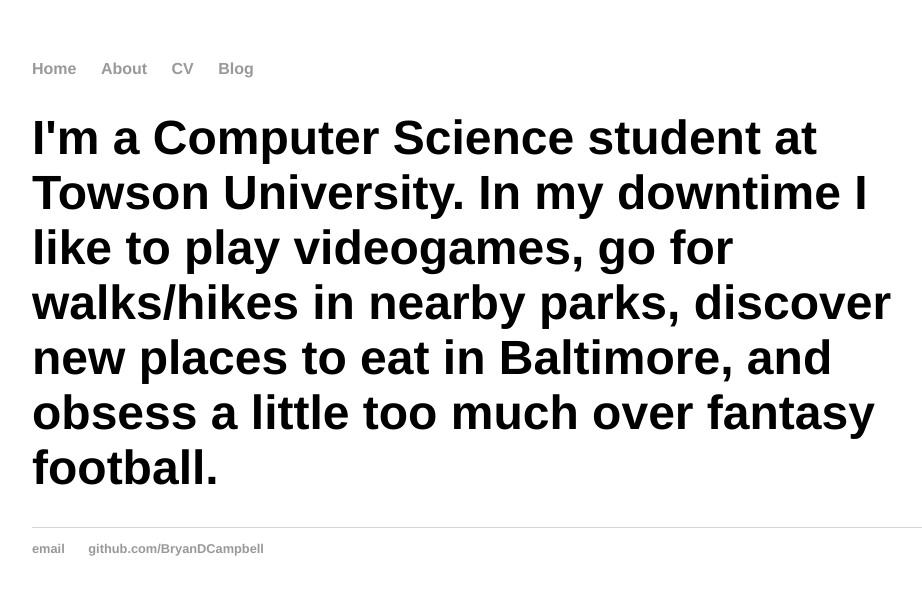
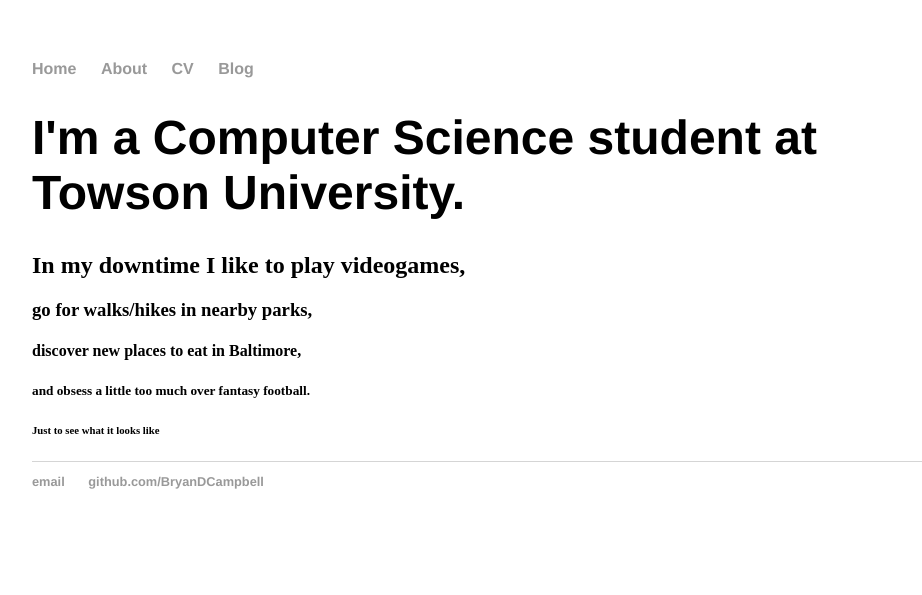
Before and after one commit to BryanDCampbell/BryanDCampbell.github.io, a Jekyll site: the page built from about/index.html, in a window 1280 px wide. Shown: the top 595 px of the page, without its empty margins (160-1082 px from the left). Built offline with Jekyll 4.4.1, drawn with Linux system fonts in a browser that asks for light colours.

Commit message:
Update index.html

```diff
--- a/about/index.html
+++ b/about/index.html
@@ -3,5 +3,10 @@
 title: About Me
 ---
 <div class="blurb">
-	<h1>I'm a Computer Science student at Towson University. In my downtime I like to play videogames, go for walks/hikes in nearby parks, discover new places to eat in Baltimore, and obsess a little too much over fantasy football.</h1>
+	<h1>I'm a Computer Science student at Towson University.</h1>
+	<h2> In my downtime I like to play videogames, </h2>
+	<h3>go for walks/hikes in nearby parks,</h3>
+	<h4>discover new places to eat in Baltimore, </h4>
+	<h5>and obsess a little too much over fantasy football.</h5>
+	<h6>Just to see what it looks like</h6>
 </div><!-- /.blurb -->
```
